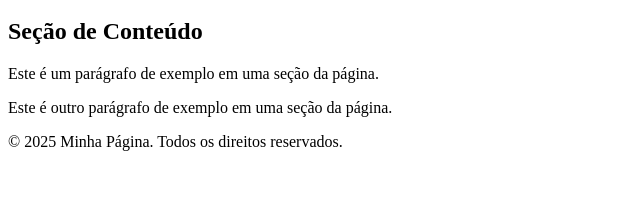
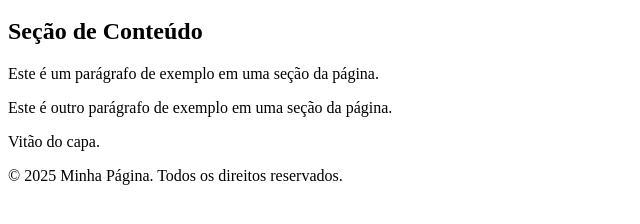
Before and after one commit to AlysonTheCreator/gitTeste, a plain HTML site: page index.html in a window 1280 px wide. Shown: the part 136-360 px from the top of the page, without its empty margins (0-640 px from the left). Drawn offline with Linux system fonts and the light colour scheme.

Commit message:
Escrevi o terceiro parágrafo.

```diff
--- a/index.html
+++ b/index.html
@@ -22,6 +22,7 @@
         <h2>Seção de Conteúdo</h2>
         <p>Este é um parágrafo de exemplo em uma seção da página.</p>
         <p>Este é outro parágrafo de exemplo em uma seção da página.</p>
+        <p>Vitão do capa.</p>
     </section>
 
     <footer>
```
